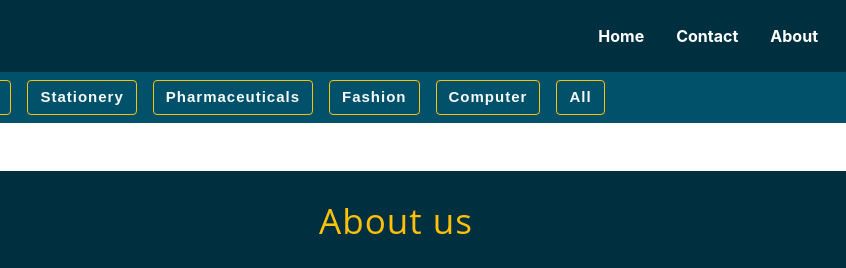
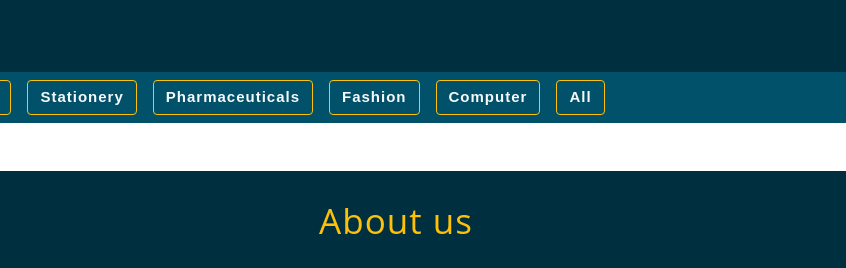
Before and after one commit to Jignesh220/vendur_mart, a Gatsby site: page /about in a window 1280 px wide. Shown: the top 268 px of the page, 229-1075 px from the left. Built offline with nearby package versions, Linux system fonts and the light colour scheme; Gatsby itself is replaced by a stand-in of ours.

Commit message:
header change

```diff
--- a/src/component/reuseable/Header.js
+++ b/src/component/reuseable/Header.js
@@ -22,15 +22,6 @@ export default function Header() {
             </div>
 
                 <div className="container-fluid text-fluid justify-content-end" >
-                    <Link to="" className="nav-link text-white">
-                        <b>Home</b>
-                    </Link>
-                    <Link to="" className="nav-link text-white">
-                        <b>Contact</b>
-                    </Link>
-                    <Link to="" className="nav-link text-white">
-                        <b>About</b>
-                    </Link>
 
                     <Link to="" className="nav-link text-dark zoom">
                         <img src={Search} alt="logo goes here mx-auto" width="30px"/>
```
